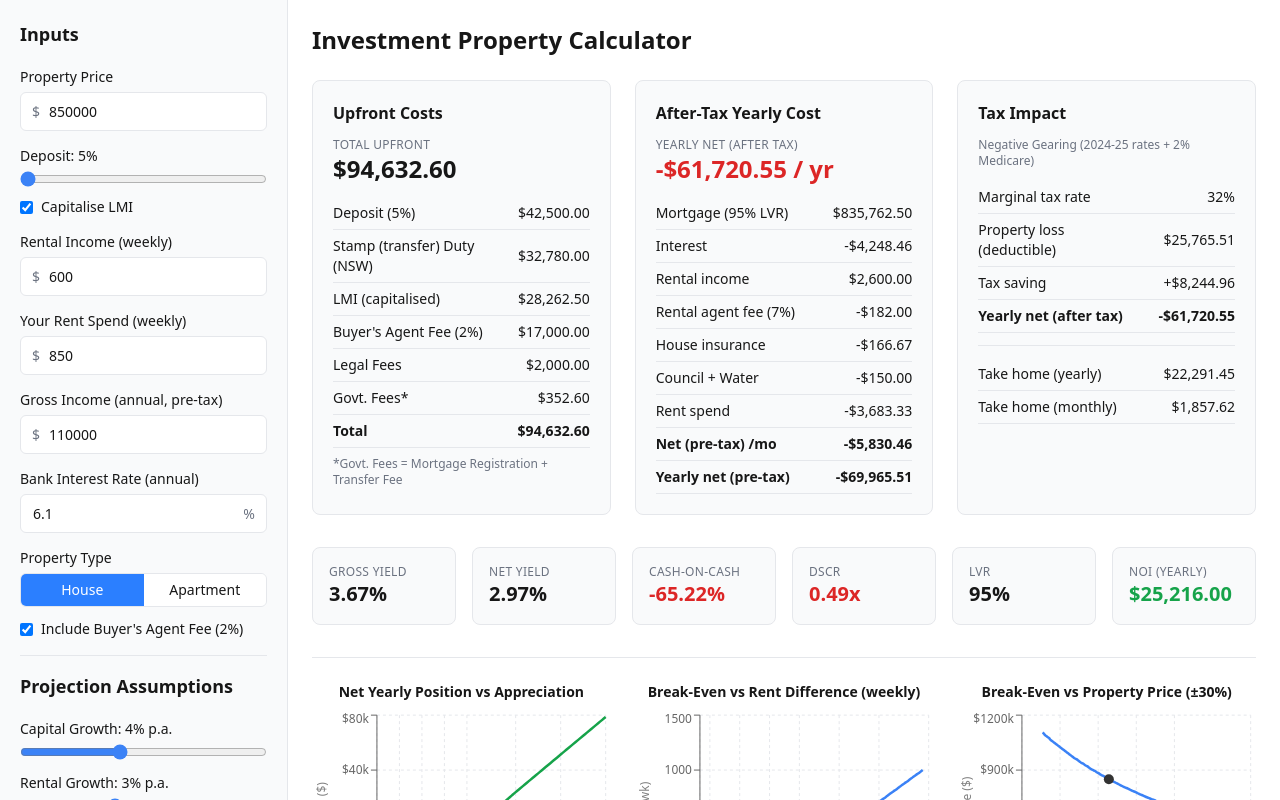
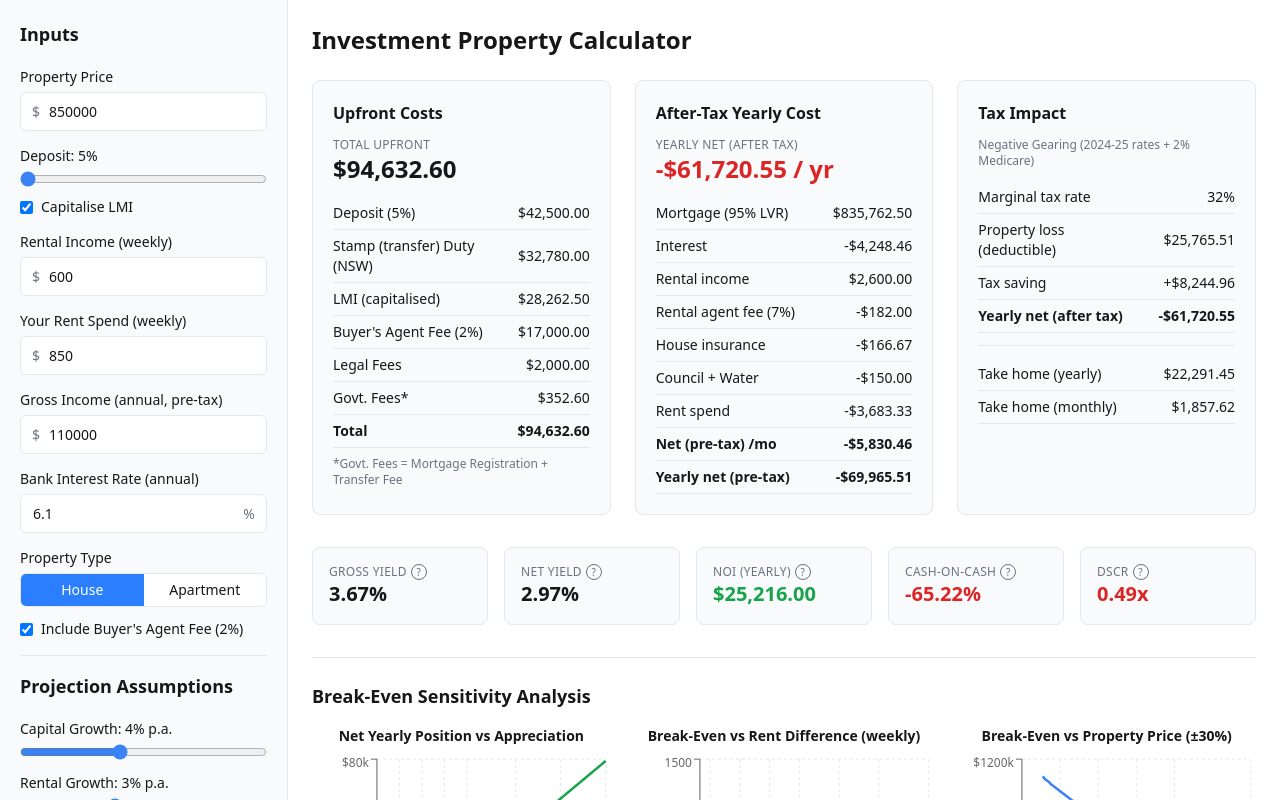
Before and after one commit to Jerome-Samir/investment_analyser, a Next.js app: page / in a window 1280 px wide. Shown: the top 800 px of the page. Built offline with nearby package versions, Linux system fonts and the light colour scheme.

Commit message:
added tool tips and made some UI adjustments

```diff
--- a/app/page.tsx
+++ b/app/page.tsx
@@ -125,6 +125,21 @@ function Metric({
       <div className="text-xs uppercase tracking-wide text-[var(--muted)]">{label}</div>
       <div className={`text-2xl font-bold tabular-nums ${color}`}>{value}</div>
     </div>
+  );
+}
+
+// ─── Info Tooltip ───
+
+function InfoTip({ text }: { text: string }) {
+  return (
+    <span className="relative inline-flex ml-1 group">
+      <span className="inline-flex items-center justify-center w-4 h-4 rounded-full border border-[var(--muted)] text-[var(--muted)] text-[10px] leading-none cursor-help select-none">
+        ?
+      </span>
+      <span className="pointer-events-none absolute bottom-full left-1/2 -translate-x-1/2 mb-1.5 w-52 rounded border border-[var(--border)] bg-[var(--card)] px-2.5 py-1.5 text-xs text-[var(--fg)] shadow-lg opacity-0 group-hover:opacity-100 transition-opacity z-30 normal-case tracking-normal font-normal leading-snug">
+        {text}
+      </span>
+    </span>
   );
 }
 
@@ -635,41 +650,53 @@ function Home() {
         </div>
 
         {/* Investment Metrics */}
-        <div className="grid grid-cols-2 sm:grid-cols-3 lg:grid-cols-6 gap-3 md:gap-4 mb-6 md:mb-8">
+        <div className="grid grid-cols-2 sm:grid-cols-3 lg:grid-cols-5 gap-3 md:gap-4 mb-6 md:mb-8">
           <div className="rounded-lg border border-[var(--border)] p-3 md:p-4 bg-[var(--card)]">
-            <div className="text-xs uppercase tracking-wide text-[var(--muted)]">Gross Yield</div>
+            <div className="text-xs uppercase tracking-wide text-[var(--muted)]">
+              Gross Yield
+              <InfoTip text="Annual rental income as a percentage of the property purchase price, before any expenses. A quick gauge of income return." />
+            </div>
             <div className="text-xl font-bold tabular-nums">{pctFmt(r.grossYield)}</div>
           </div>
           <div className="rounded-lg border border-[var(--border)] p-3 md:p-4 bg-[var(--card)]">
-            <div className="text-xs uppercase tracking-wide text-[var(--muted)]">Net Yield</div>
+            <div className="text-xs uppercase tracking-wide text-[var(--muted)]">
+              Net Yield
+              <InfoTip text="Net Operating Income (after property expenses but before debt service) as a percentage of purchase price. Also known as cap rate." />
+            </div>
             <div className="text-xl font-bold tabular-nums">{pctFmt(r.netYield)}</div>
           </div>
           <div className="rounded-lg border border-[var(--border)] p-3 md:p-4 bg-[var(--card)]">
-            <div className="text-xs uppercase tracking-wide text-[var(--muted)]">Cash-on-Cash</div>
+            <div className="text-xs uppercase tracking-wide text-[var(--muted)]">
+              NOI (yearly)
+              <InfoTip text="Net Operating Income. Annual rental income minus property expenses (agent fees, insurance/strata, council, water) but before interest and tax. The core profitability of the property itself." />
+            </div>
+            <div className={`text-xl font-bold tabular-nums ${r.noi >= 0 ? "text-[var(--positive)]" : "text-[var(--negative)]"}`}>
+              {fmt(r.noi)}
+            </div>
+          </div>
+          <div className="rounded-lg border border-[var(--border)] p-3 md:p-4 bg-[var(--card)]">
+            <div className="text-xs uppercase tracking-wide text-[var(--muted)]">
+              Cash-on-Cash
+              <InfoTip text="After-tax annual cash flow divided by total cash invested (deposit + upfront costs). Measures the return on your actual out-of-pocket investment." />
+            </div>
             <div className={`text-xl font-bold tabular-nums ${r.cashOnCash >= 0 ? "text-[var(--positive)]" : "text-[var(--negative)]"}`}>
               {pctFmt(r.cashOnCash)}
             </div>
           </div>
           <div className="rounded-lg border border-[var(--border)] p-3 md:p-4 bg-[var(--card)]">
-            <div className="text-xs uppercase tracking-wide text-[var(--muted)]">DSCR</div>
+            <div className="text-xs uppercase tracking-wide text-[var(--muted)]">
+              DSCR
+              <InfoTip text="Debt Service Coverage Ratio. NOI divided by annual interest payments. Above 1.0x means rental income covers debt costs; below 1.0x means it doesn't. Lenders typically require 1.2x+." />
+            </div>
             <div className={`text-xl font-bold tabular-nums ${r.dscr >= 1 ? "text-[var(--positive)]" : "text-[var(--negative)]"}`}>
               {r.dscr.toFixed(2)}x
-            </div>
-          </div>
-          <div className="rounded-lg border border-[var(--border)] p-3 md:p-4 bg-[var(--card)]">
-            <div className="text-xs uppercase tracking-wide text-[var(--muted)]">LVR</div>
-            <div className="text-xl font-bold tabular-nums">{r.lvr}%</div>
-          </div>
-          <div className="rounded-lg border border-[var(--border)] p-3 md:p-4 bg-[var(--card)]">
-            <div className="text-xs uppercase tracking-wide text-[var(--muted)]">NOI (yearly)</div>
-            <div className={`text-xl font-bold tabular-nums ${r.noi >= 0 ? "text-[var(--positive)]" : "text-[var(--negative)]"}`}>
-              {fmt(r.noi)}
             </div>
           </div>
         </div>
 
         {/* Charts Row 1 */}
         <hr className="mb-4 md:mb-6 border-[var(--border)]" />
+        <h2 className="text-lg font-semibold mb-4">Break-Even Sensitivity Analysis</h2>
         <div className="grid grid-cols-1 lg:grid-cols-3 gap-4 md:gap-6 mb-6 md:mb-8">
           {/* Net Position vs Appreciation */}
           <div>
@@ -808,6 +835,7 @@ function Home() {
 
         {/* Charts Row 2 - Deposit Sensitivity */}
         <hr className="mb-4 md:mb-6 border-[var(--border)]" />
+        <h2 className="text-lg font-semibold mb-4">Deposit Sensitivity</h2>
         <div className="grid grid-cols-1 lg:grid-cols-3 gap-4 md:gap-6">
           {/* Yearly Net vs Deposit */}
           <div>
```
